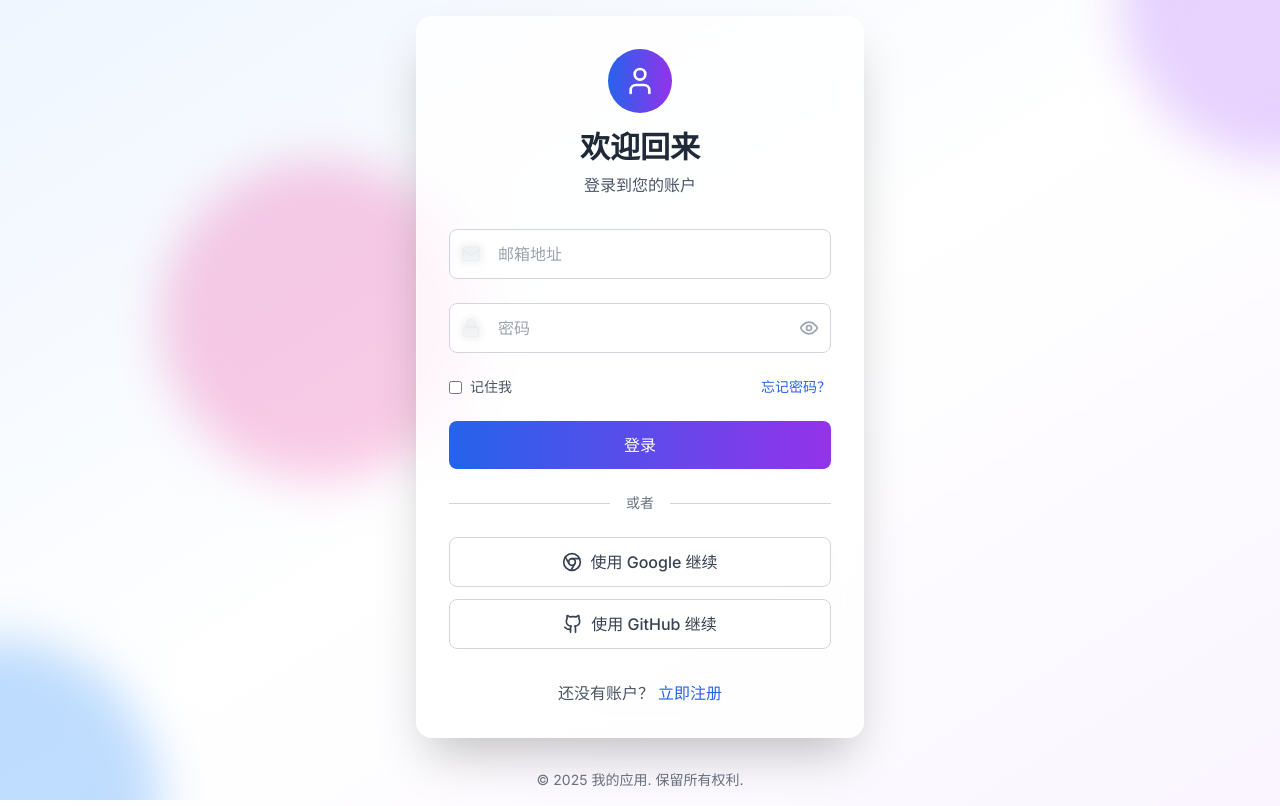
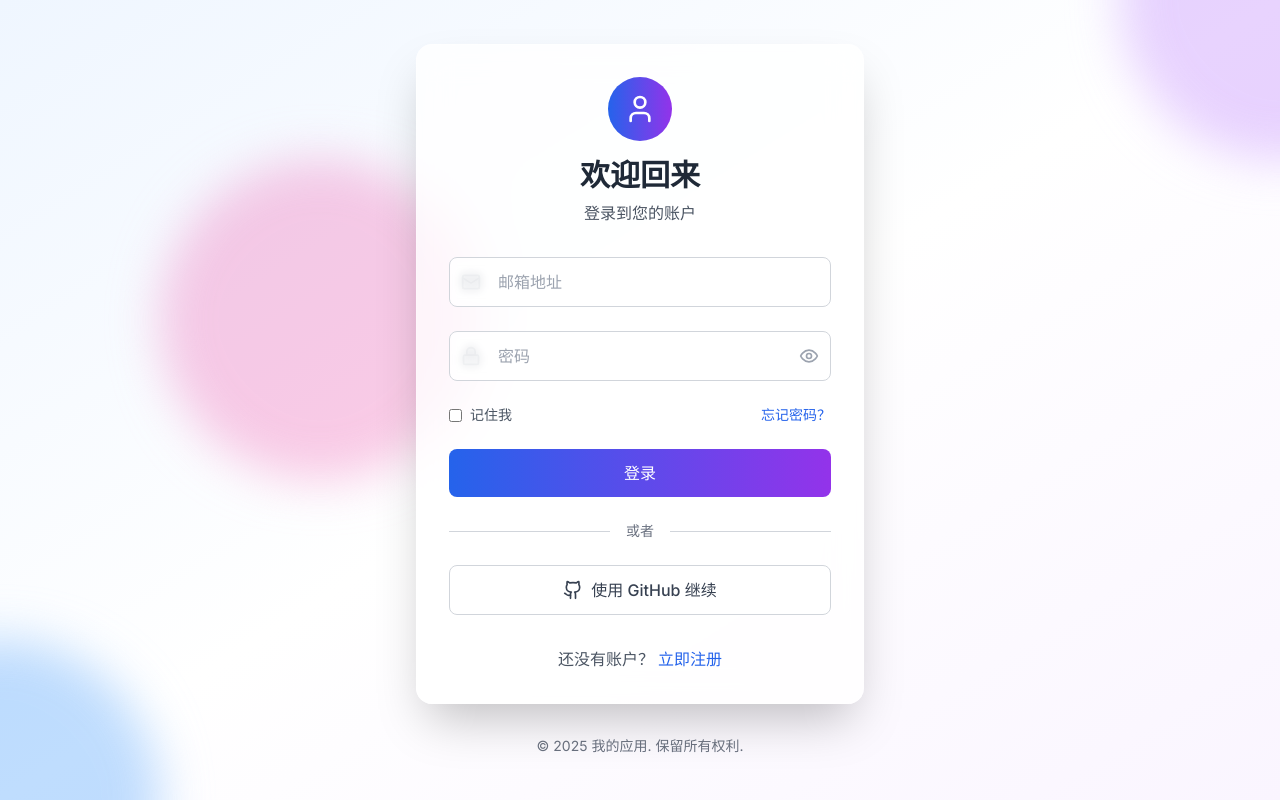
Before and after one commit to lqt-fred/hello-world, a React (Vite) app: page / in a window 1280 px wide. Built offline with nearby package versions, Linux system fonts and the light colour scheme.

Commit message:
移除Google登录按钮

```diff
--- a/src/App.tsx
+++ b/src/App.tsx
@@ -1,5 +1,5 @@
 import React, { useState } from 'react';
-import { Eye, EyeOff, Mail, Lock, User, Github, Chrome } from 'lucide-react';
+import { Eye, EyeOff, Mail, Lock, User, Github } from 'lucide-react';
 
 function App() {
   const [isLogin, setIsLogin] = useState(true);
@@ -146,10 +146,6 @@ function App() {
           {/* 社交登录 */}
           <div className="space-y-3">
             <button className="btn-secondary flex items-center justify-center space-x-2">
-              <Chrome className="w-5 h-5" />
-              <span>使用 Google 继续</span>
-            </button>
-            <button className="btn-secondary flex items-center justify-center space-x-2">
               <Github className="w-5 h-5" />
               <span>使用 GitHub 继续</span>
             </button>
```
